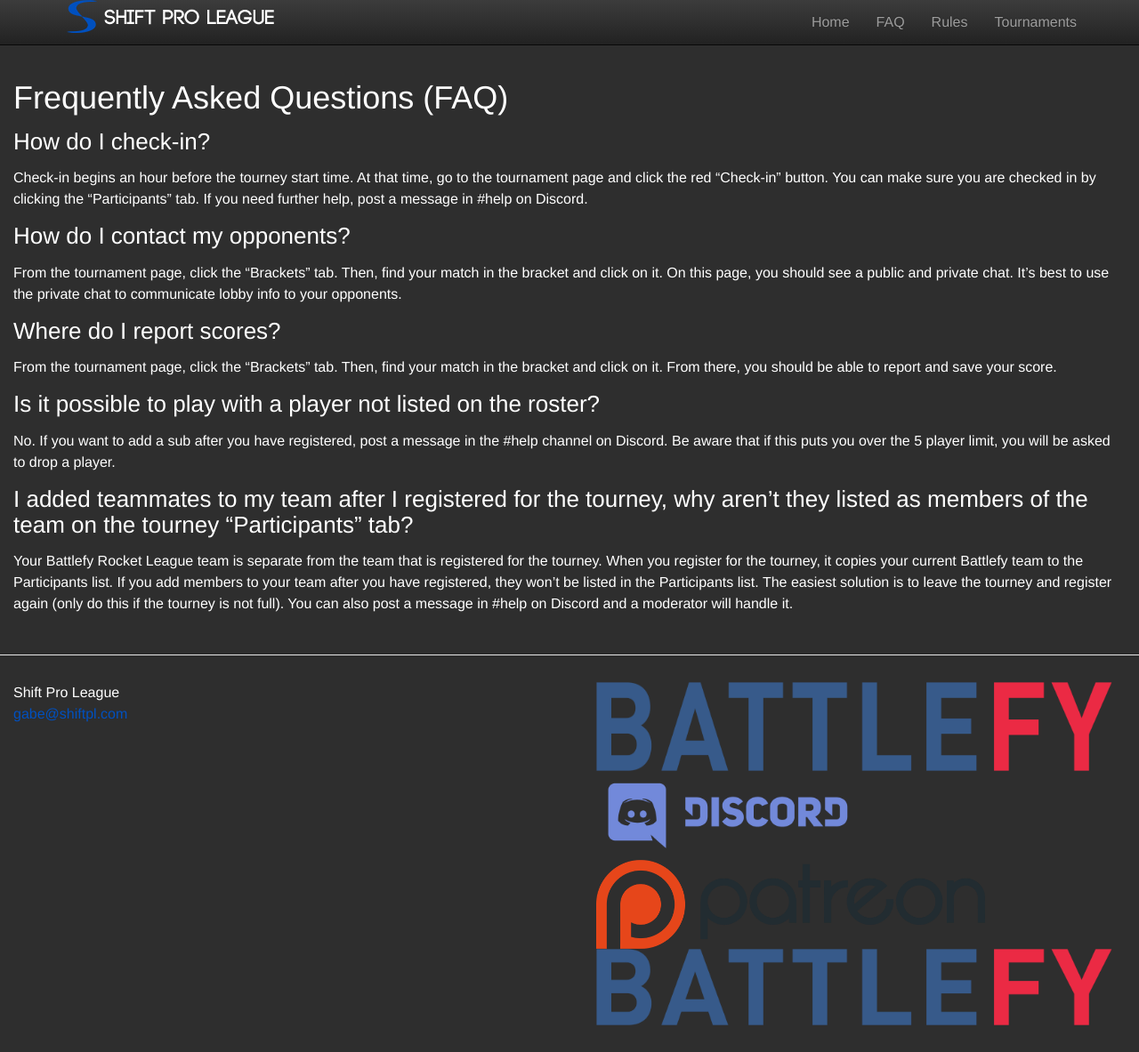
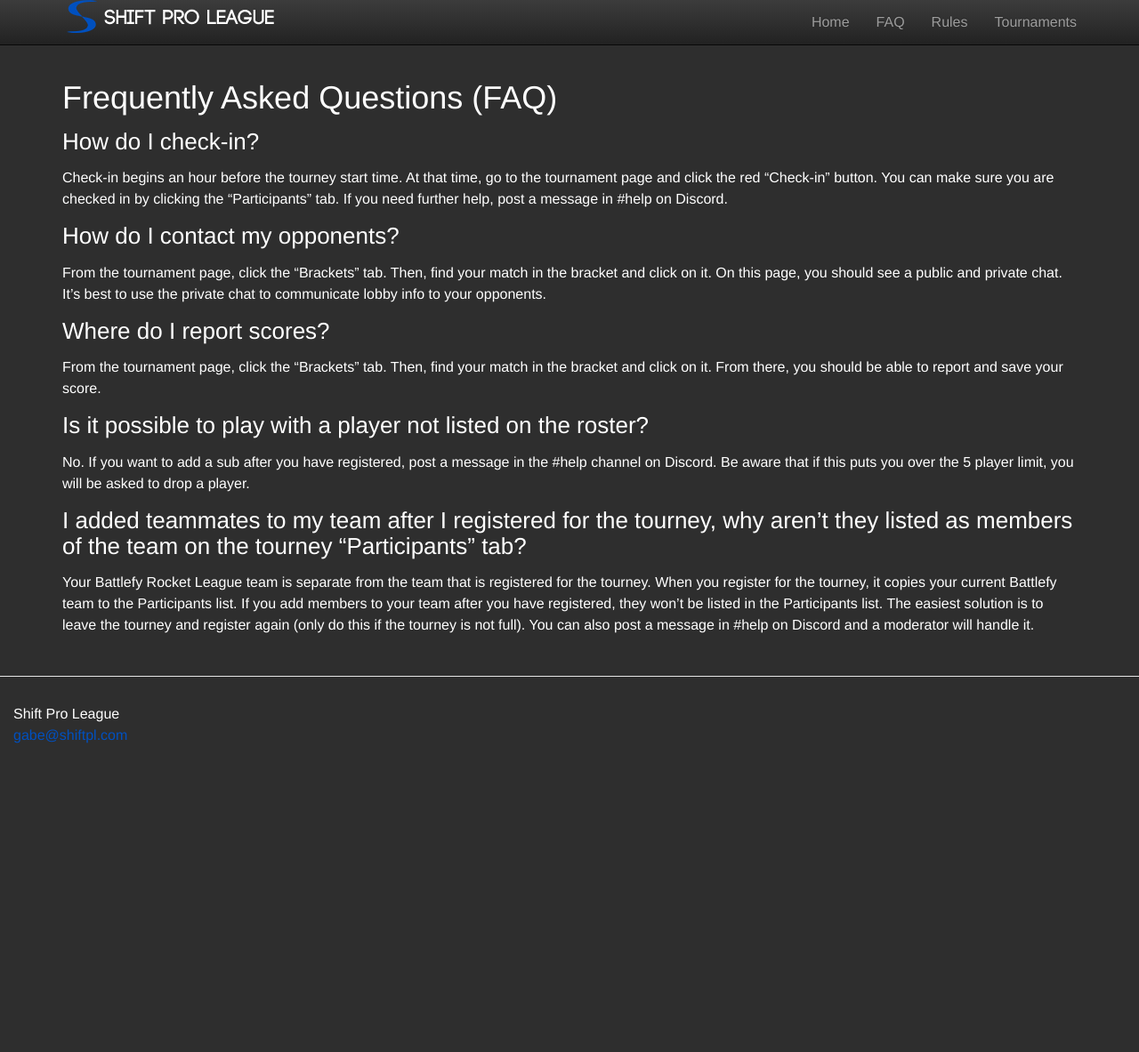
Before and after one commit to Alstedo/alstedo.github.io, a Jekyll site: the page built from faq.md, in a window 1280 px wide and 1183 px high. Shown: the whole window at 89% size. Built offline with Jekyll 4.4.1, drawn with Linux system fonts in a browser that asks for light colours.

Commit message:
page containers

```diff
--- a/_includes/footer.html
+++ b/_includes/footer.html
@@ -10,7 +10,7 @@
         </ul>
       </div>
 
-      <div class="col-lg-6 col-md-6">
+      <!-- <div class="col-lg-6 col-md-6">
         <div class="container" style="width: 100%; height:200px;">
 
           <div class="row">
@@ -45,7 +45,7 @@
             </div>
           </div>
 
-        </div>
+        </div> -->
 
       </div>
 
--- a/_layouts/page.html
+++ b/_layouts/page.html
@@ -9,7 +9,7 @@
 
   <div class="post-content">
 
-    <div class="container-fluid">
+    <div class="container">
       <div class="row">
         <div class="col-lg-12">
           {{ content }}
```
